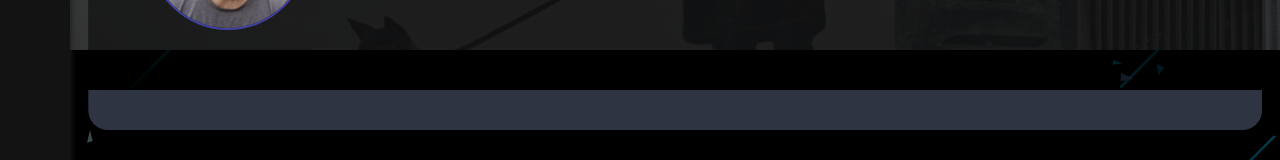
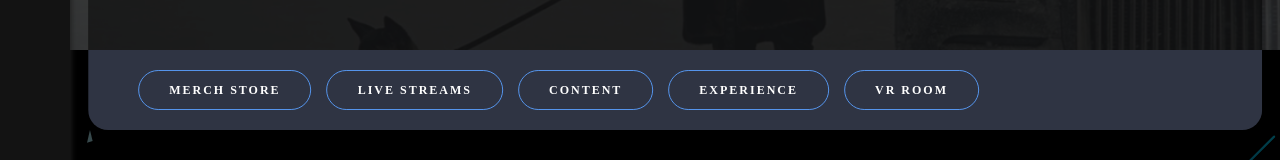
Before and after one commit to Inflow-Music-Co/inflow-music-react, a React (Create React App) app: page /artist in a window 1280 px wide. Shown: the part 529-689 px from the top of the page. Built offline with nearby package versions, Linux system fonts and the light colour scheme; no server answers; a web font is replaced by a local one; what web3modal would draw is missing.

Commit message:
added buttons into artist page

```diff
--- a/src/component/Artist.js
+++ b/src/component/Artist.js
@@ -609,11 +609,11 @@ const Artistpic = () => {
                         </div>
                     </div>
                     <div className="artist-tag">
-                        {/* <button className="tag-button">MERCH STORE</button>
+                        <button className="tag-button">MERCH STORE</button>
                         <button className="tag-button">LIVE STREAMS</button>
                         <button className="tag-button">CONTENT</button>
                         <button className="tag-button">EXPERIENCE</button>
-                        <button className="tag-button">VR ROOM</button> */}
+                        <button className="tag-button">VR ROOM</button>
                     </div>
                 </div>
             </div>
```
